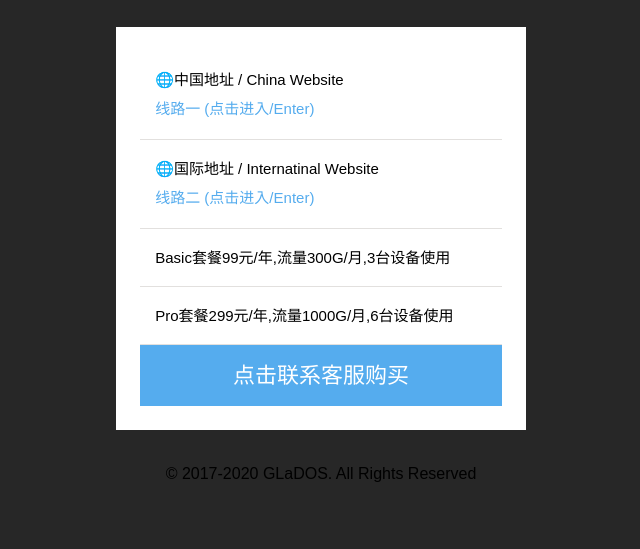
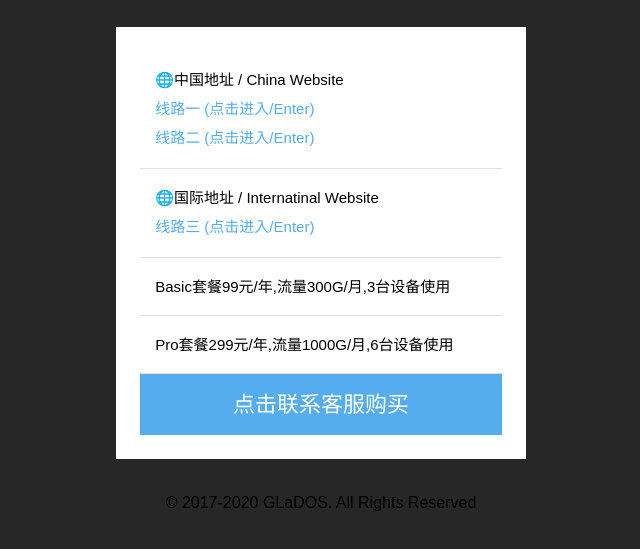
Before and after one commit to gladostg/gladostg.github.io, a plain HTML site: page index.html in a window 1280 px wide. Shown: the part 121-670 px from the top of the page, without its empty margins (319-959 px from the left). Drawn offline with Linux system fonts and the light colour scheme.

Commit message:
Update index.html

```diff
--- a/index.html
+++ b/index.html
@@ -1,4 +1,3 @@
-
 <html>
 
 <head>
@@ -557,8 +556,8 @@
         <div class="content-top">
 
             <ul>
-                <li>🌐中国地址 / China Website<a href="https://glados.work/landing/VUDXN-YYG90-I9LLS-74KPJ" target="_blank"><i>线路一 (点击进入/Enter)</i>
-                <li>🌐国际地址 / Internatinal Website<a href="https://glados.network/landing/VUDXN-YYG90-I9LLS-74KPJ" target="_blank"><i>线路二 (点击进入/Enter)</i>
+                <li>🌐中国地址 / China Website<a href="https://glados.work/landing/GSAAD-WA4GL-4K0W2-JGQP1" target="_blank"><i>线路一 (点击进入/Enter)</i><a href="https://glados.site/landing/AWPVL-771TE-SX26K-VFSTH" target="_blank"><i>线路二 (点击进入/Enter)</i>
+                <li>🌐国际地址 / Internatinal Website<a href="https://glados.network/landing/0EBXO-SAW4J-W5TUA-BQSZM" target="_blank"><i>线路三 (点击进入/Enter)</i>
                 <li>Basic套餐99元/年,流量300G/月,3台设备使用</i>
                 <li>Pro套餐299元/年,流量1000G/月,6台设备使用</i>
             </ul>
```
